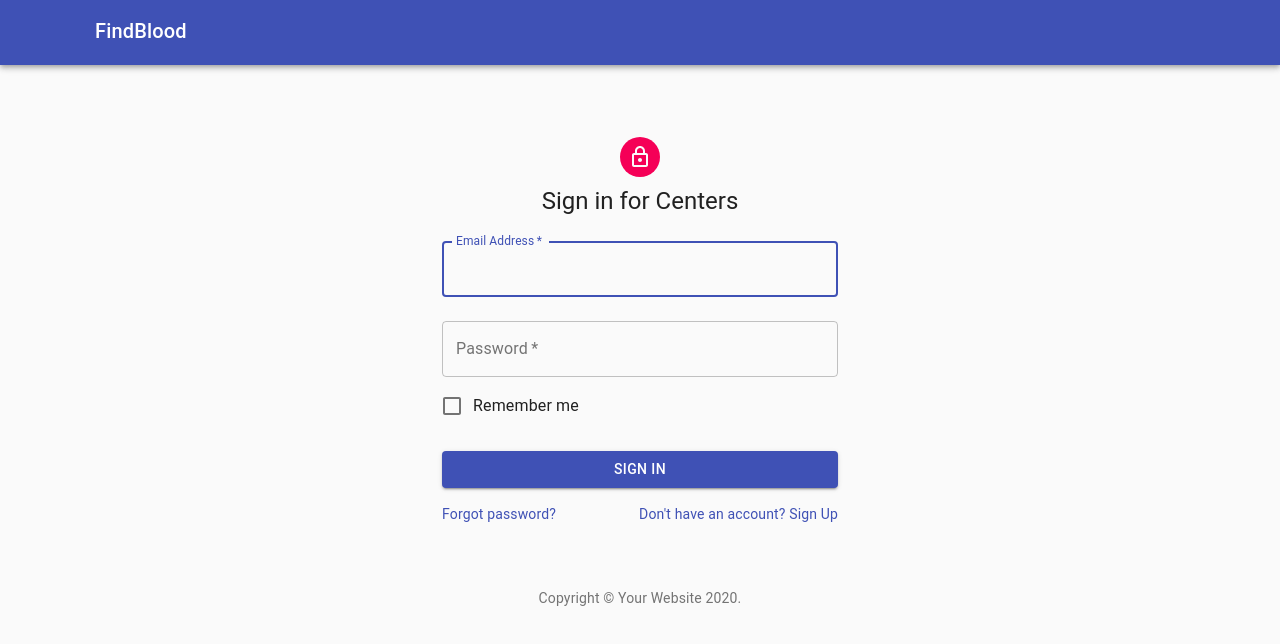
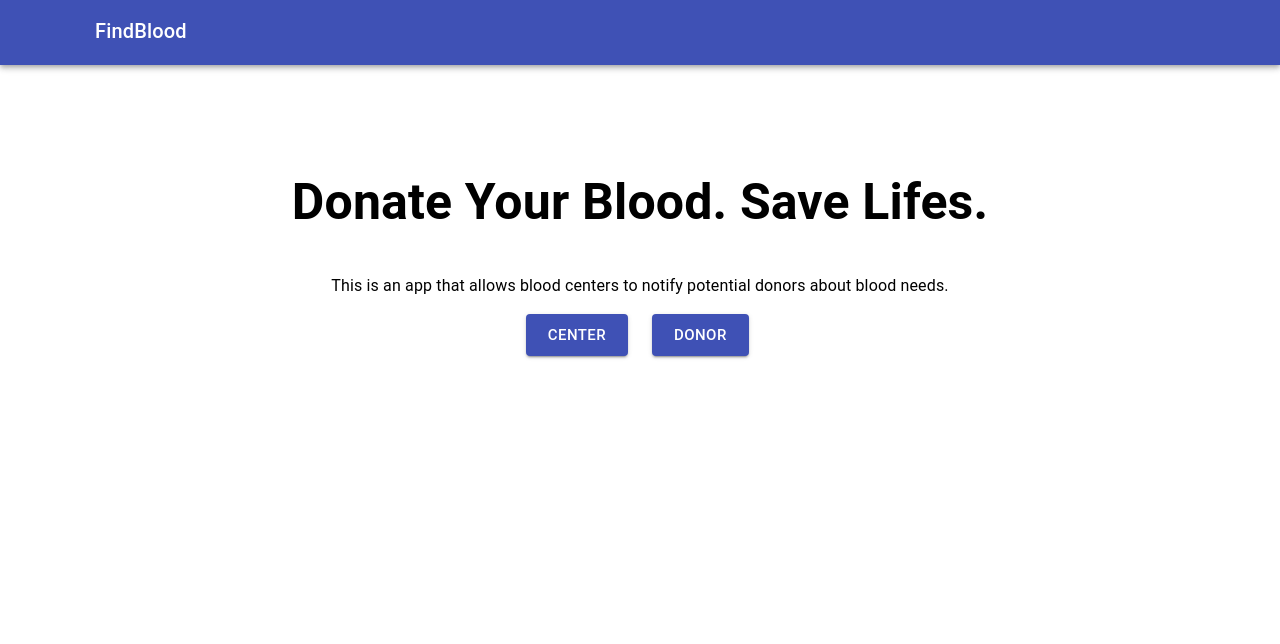
Before and after one commit to MehdyKarmouche/findBlood, a React (Create React App) app in the folder client/: page / in a window 1280 px wide. Shown: the top 644 px of the page. Built offline with nearby package versions, Linux system fonts and the light colour scheme.

Commit message:
installed react-router-dom

```diff
--- a/client/src/App.js
+++ b/client/src/App.js
@@ -3,12 +3,16 @@
 import './App.css';
 import Home from './components/Home';
 import Signin from './components/center/Signin';
+import {BrowserRouter as Router, Route} from  'react-router-dom'
 
 function App() {
   return (
-    <div className="App">
-      <Signin/>
-    </div>
+    <Router>
+      <div className="App">
+        <Route exact path="/signin" component={Signin} />
+        <Route exact path="/" component={Home} />
+      </div>
+    </Router>
   );
 }
 
--- a/client/src/components/center/Signin.js
+++ b/client/src/components/center/Signin.js
@@ -1,13 +1,16 @@
 import React from 'react';
 import Navbar from '../Navbar';
 import Signinform from './Signinform';
+import {BrowserRouter as Router, Route} from  'react-router-dom'
 
 function Home() {
   return (
-    <div className="Home">
-        <Navbar/>
-        <Signinform/>
-    </div>
+    <Router>
+      <div className="Home">
+          <Navbar/>
+          <Signinform/>
+      </div>
+    </Router>
   );
 }
 
```
